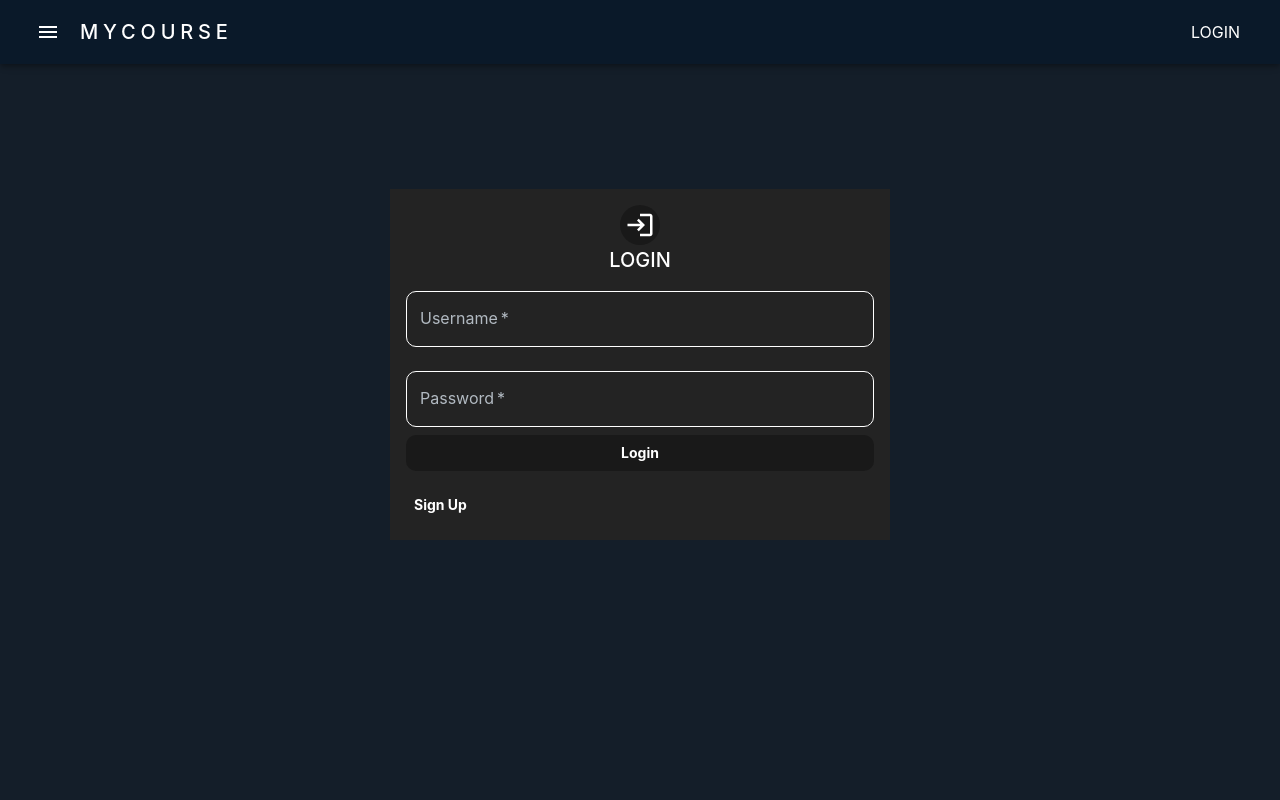
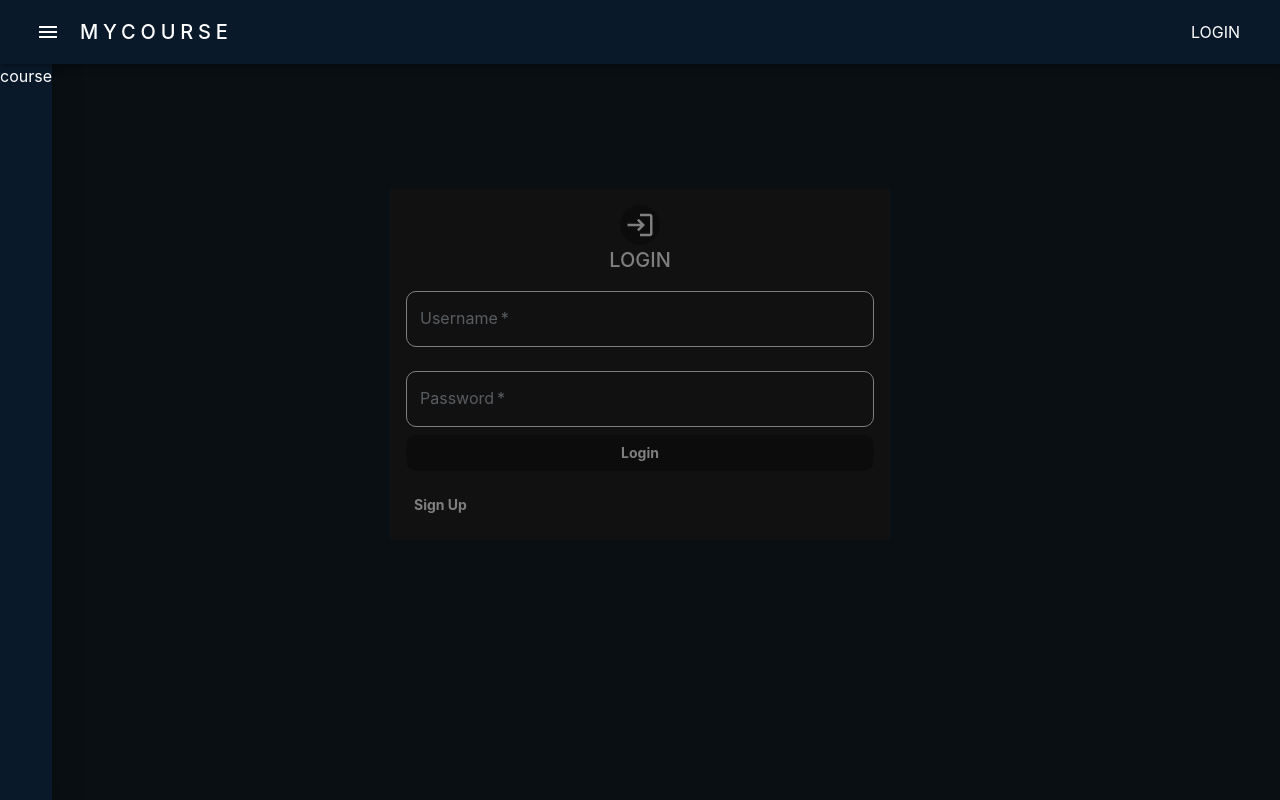
Before and after one commit to lauk20/mycourse, a React (Create React App) app: page /courses/1 in a window 1280 px wide. Both pictures are taken after a click on the button 48 px from the left and 32 px from the top of the page. Built offline with nearby package versions, Linux system fonts and the light colour scheme.

Commit message:
Add preliminary Drawer

```diff
--- a/src/components/Nav.js
+++ b/src/components/Nav.js
@@ -1,4 +1,4 @@
-import React from "react";
+import { React, useState } from "react";
 import {
   AppBar,
   Toolbar,
@@ -7,6 +7,7 @@ import {
   Box,
   MenuItem,
   Grid,
+  Drawer,
 } from "@mui/material"
 import MenuIcon from '@mui/icons-material/Menu';
 import AddIcon from '@mui/icons-material/Add';
@@ -15,6 +16,8 @@ import { Link, useLocation } from "react-router-dom"
 import { useSelector } from "react-redux"
 
 const NavBar = ({setOpenCourseDialog}) => {
+  const [drawerOpen, setDrawerOpen] = useState(false);
+
   const openDialog = () => {
     setOpenCourseDialog(true);
   }
@@ -49,11 +52,11 @@ const NavBar = ({setOpenCourseDialog}) => {
 
   return (
     <>
-    <AppBar color="primary">
+    <AppBar color="primary" sx={{ zIndex: (theme) => theme.zIndex.drawer + 1}}>
       <Toolbar>
         <Grid container>
           <Grid item>
-            <IconButton sx={{color:"white", mr:1}} size="large">
+            <IconButton onClick={() => {setDrawerOpen(!drawerOpen)}}sx={{color:"white", mr:1}} size="large">
               <MenuIcon/>
             </IconButton>
           </Grid>
@@ -93,6 +96,12 @@ const NavBar = ({setOpenCourseDialog}) => {
       </Toolbar>
     </AppBar>
     <Toolbar/>
+    <Drawer anchor="left" open={drawerOpen}>
+      <Toolbar/>
+      <Box>
+        <Typography>course</Typography>
+      </Box>
+    </Drawer>
     </>
   )
 }
```
